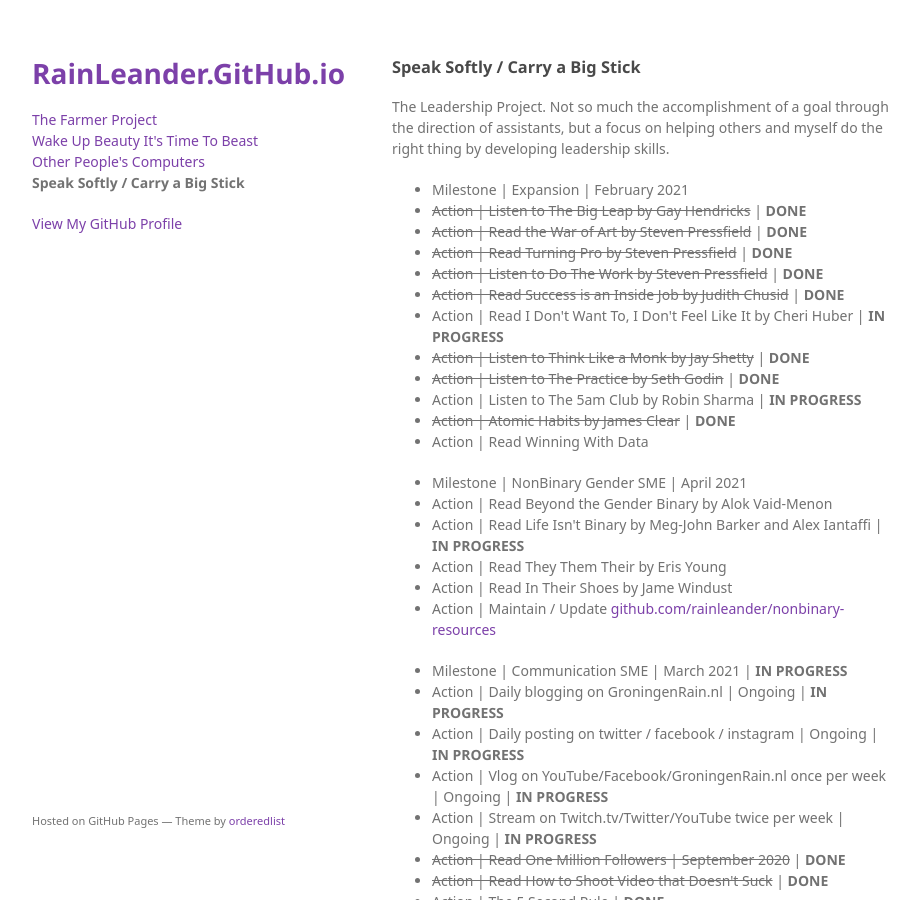
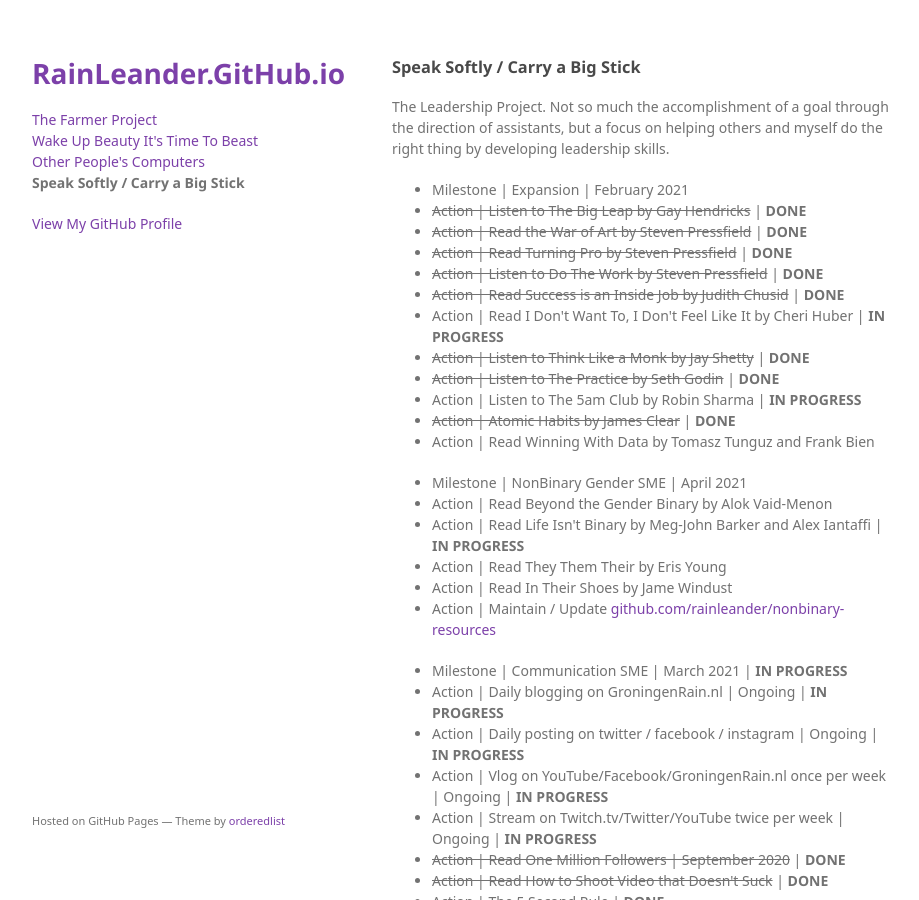
Before and after one commit to rainleander/rainleander.github.io, a Jekyll site: the page speak-softly.html, which Jekyll copies as it is, in a window 1280 px wide and 900 px high. Shown: the whole window, without its empty margins (178-1097 px from the left). Built offline with Jekyll 4.4.1, drawn with Linux system fonts in a browser that asks for light colours; some web fonts are replaced.

Commit message:
Update speak-softly.html

```diff
--- a/speak-softly.html
+++ b/speak-softly.html
@@ -41,7 +41,7 @@
         <li><del>Action | Listen to The Practice by Seth Godin</del> | <b>DONE</b></li>
         <li>Action | Listen to The 5am Club by Robin Sharma | <b>IN PROGRESS</b></li>
         <li><del>Action | Atomic Habits by James Clear</del> | <b>DONE</b></li>
-        <li>Action | Read Winning With Data</li></ul>
+        <li>Action | Read Winning With Data by Tomasz Tunguz and Frank Bien</li></ul>
 
         <ul><li>Milestone | NonBinary Gender SME | April 2021</li>
           <li>Action | Read Beyond the Gender Binary by Alok Vaid-Menon</li>
```
